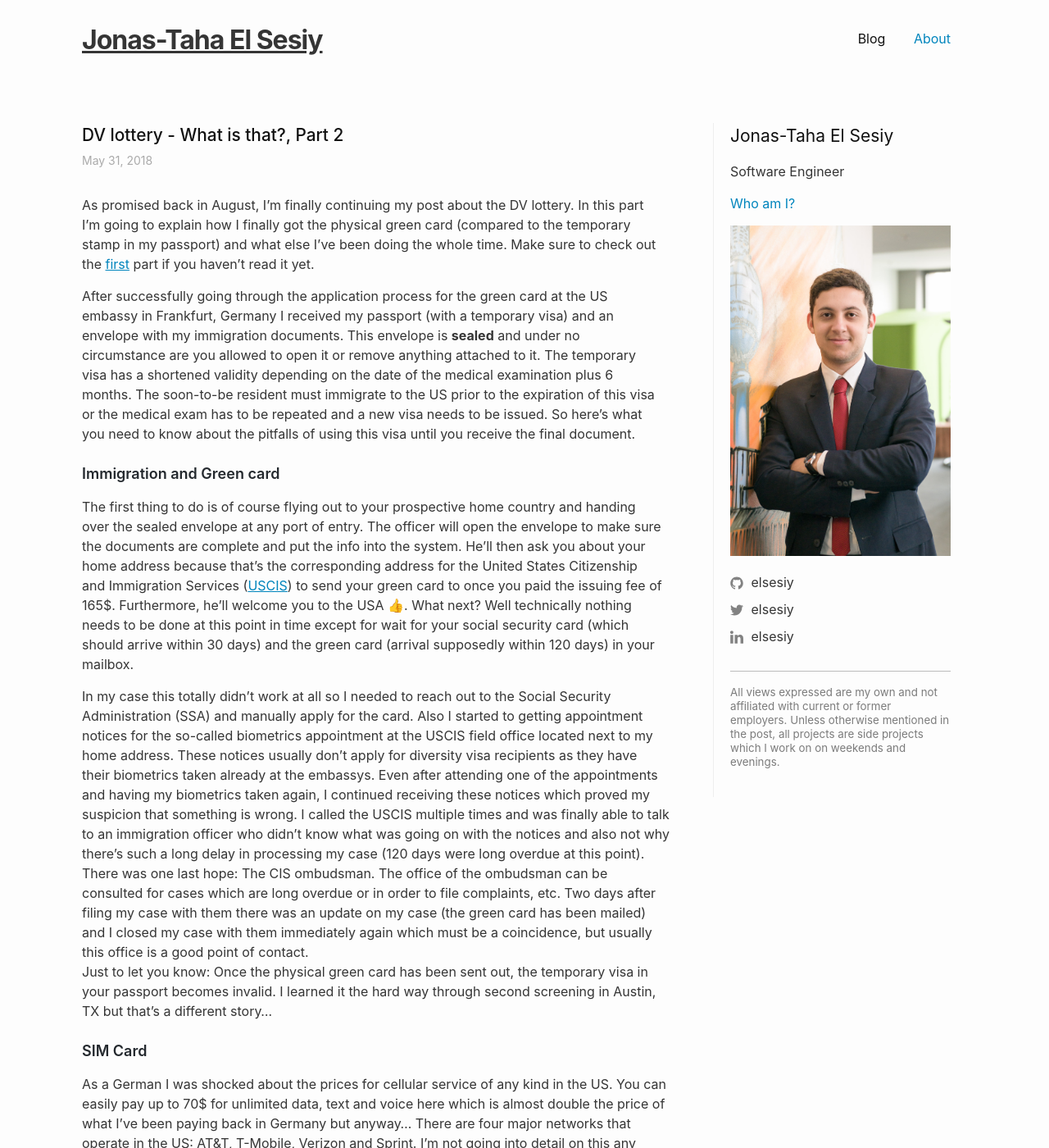
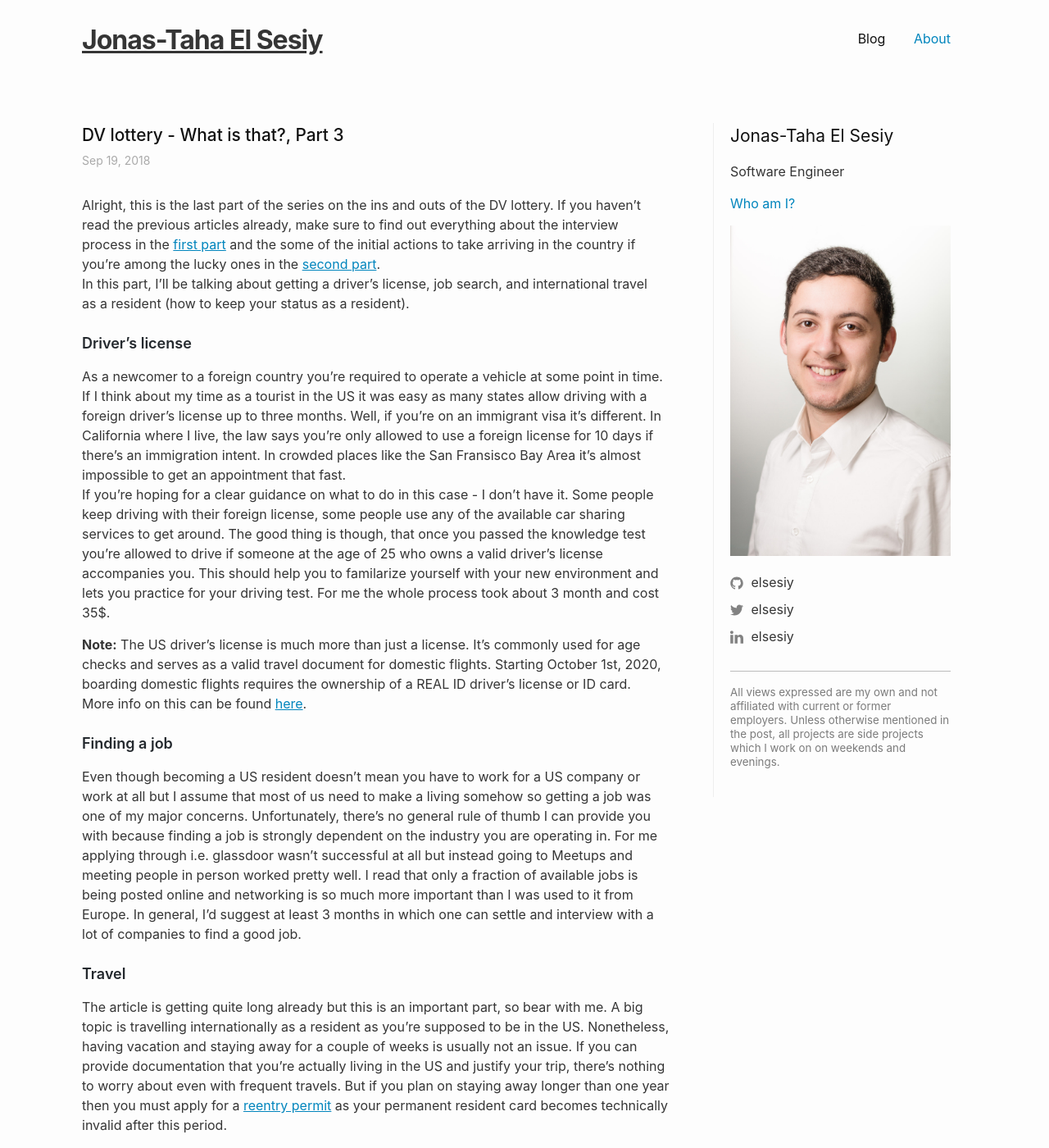
Before and after one commit to elsesiy/elsesiy.com, a Jekyll site: the page built from index.html, in a window 1280 px wide and 1400 px high. Shown: the whole window at 82% size. Built offline with Jekyll 4.4.1, drawn with Linux system fonts in a browser that asks for light colours; emoji names are drawn with the system emoji font; the list of posts is cut into pages by our own code; some of the changed text lies outside the part shown.

Commit message:
DV Lottery Part 3

```diff
--- a/_posts/2017-08-17-dv-lottery-part-1.md
+++ b/_posts/2017-08-17-dv-lottery-part-1.md
@@ -58,6 +58,6 @@ I'll continue in the next part to explain how I actually got the physical green
 
 FYI: I applied 3 times until I was lucky. All in-depth information on the process is provided by the Department of State and can be accessed [here][dv-process].
 
-[dv-photo-guidelines]: https://travel.state.gov/content/visas/en/general/photos.html
+[dv-photo-guidelines]: https://travel.state.gov/content/travel/en/us-visas/visa-information-resources/photos.html
 [dv-documents]: https://travel.state.gov/content/visas/en/immigrate/diversity-visa/if-you-are-selected/prepare-supporting-documents.html
 [dv-process]: https://travel.state.gov/content/visas/en/immigrate/diversity-visa/entry.html
--- /dev/null
+++ b/_posts/2018-09-19-dv-lottery-part-3.md
@@ -0,0 +1,38 @@
+---
+layout: post
+title:  "DV lottery - What is that?, Part 3"
+categories: []
+tags:
+- diversity visa
+- green card
+- lottery
+- USA
+status: publish
+type: post
+published: true
+meta: {}
+---
+Alright, this is the last part of the series on the ins and outs of the DV lottery. If you haven't read the previous articles already, make sure to find out everything about the interview process in the [first part][first-part] and the some of the initial actions to take arriving in the country if you're among the lucky ones in the [second part][second-part].
+In this part, I'll be talking about getting a driver's license, job search, and international travel as a resident (how to keep your status as a resident).
+
+### Driver's license
+As a newcomer to a foreign country you're required to operate a vehicle at some point in time. If I think about my time as a tourist in the US it was easy as many states allow driving with a foreign driver's license up to three months. Well, if you're on an immigrant visa it's different. In California where I live, the law says you're only allowed to use a foreign license for 10 days if there's an immigration intent. In crowded places like the San Fransisco Bay Area it's almost impossible to get an appointment that fast.
+If you're hoping for a clear guidance on what to do in this case - I don't have it. Some people keep driving with their foreign license, some people use any of the available car sharing services to get around. The good thing is though, that once you passed the knowledge test you're allowed to drive if someone at the age of 25 who owns a valid driver's license accompanies you. This should help you to familarize yourself with your new environment and lets you practice for your driving test. For me the whole process took about 3 month and cost 35$.
+
+**Note:** The US driver's license is much more than just a license. It's commonly used for age checks and serves as a valid travel document for domestic flights. Starting October 1st, 2020, boarding domestic flights requires the ownership of a REAL ID driver's license or ID card. More info on this can be found [here][ca-realid].
+
+### Finding a job
+Even though becoming a US resident doesn't mean you have to work for a US company or work at all but I assume that most of us need to make a living somehow so getting a job was one of my major concerns. Unfortunately, there's no general rule of thumb I can provide you with because finding a job is strongly dependent on the industry you are operating in. For me applying through i.e. glassdoor wasn't successful at all but instead going to Meetups and meeting people in person worked pretty well. I read that only a fraction of available jobs is being posted online and networking is so much more important than I was used to it from Europe. In general, I'd suggest at least 3 months in which one can settle and interview with a lot of companies to find a good job.
+
+### Travel
+The article is getting quite long already but this is an important part, so bear with me. A big topic is travelling internationally as a resident as you're supposed to be in the US. Nonetheless, having vacation and staying away for a couple of weeks is usually not an issue. If you can provide documentation that you're actually living in the US and justify your trip, there's nothing to worry about even with frequent travels. But if you plan on staying away longer than one year then you must apply for a [reentry permit][uscis-reentry] as your permanent resident card becomes technically invalid after this period.
+
+A topic I haven't covered here is the process of naturalization which means becoming a citizen. As I have yet to explore this myself, I can only point you to the [official website][naturalization].
+
+This was the last part on the topic for now, please reach out if you have any questions or remarks!
+
+[first-part]: /blog/dv-lottery-part-1
+[second-part]: /blog/dv-lottery-part-2
+[ca-realid]: https://www.dmv.ca.gov/portal/dmv/detail/realid
+[uscis-reentry]: https://www.uscis.gov/sites/default/files/USCIS/Resources/B5en.pdf
+[naturalization]: https://www.uscis.gov/citizenship/educators/naturalization-information
--- a/about.md
+++ b/about.md
@@ -12,7 +12,7 @@ meta: {}
 <h1 style="text-align: center; margin-bottom: 40px; margin-top: -50px">About</h1>
 
 <div>
-  <p>I'm a Software Engineer <a href="https://www.ibm.com/" target="_blank">@IBM</a> located out of the beautiful Berlin and passionate about various technologies and open source projects.</p>
+  <p>I'm a Software Engineer <a href="http://mbrdna.com/" target="_blank">@MBRDNA</a> working on Big Data for Automotive and former <a href="https://www.ibm.com/" target="_blank">@IBM</a>. Currently, I live in Silicon Valley but am originally from Berlin. My passion is software and I love contributing to open source projects.</p>
 
   <p><b>Technologies</b></p>
 
```
Also changed, not shown: other parts of about.md (+1 -1 lines), Gemfile.lock, assets/Jonas-TahaElSesiy.jpg.
